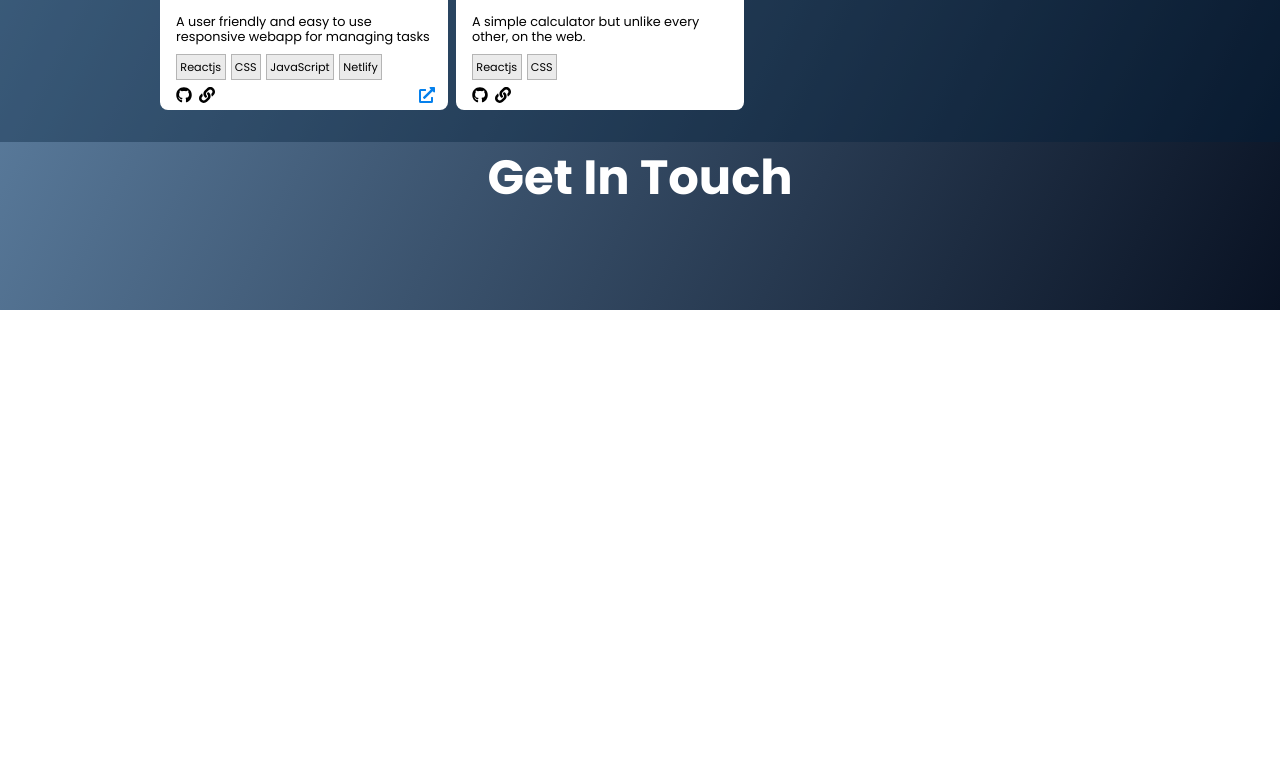
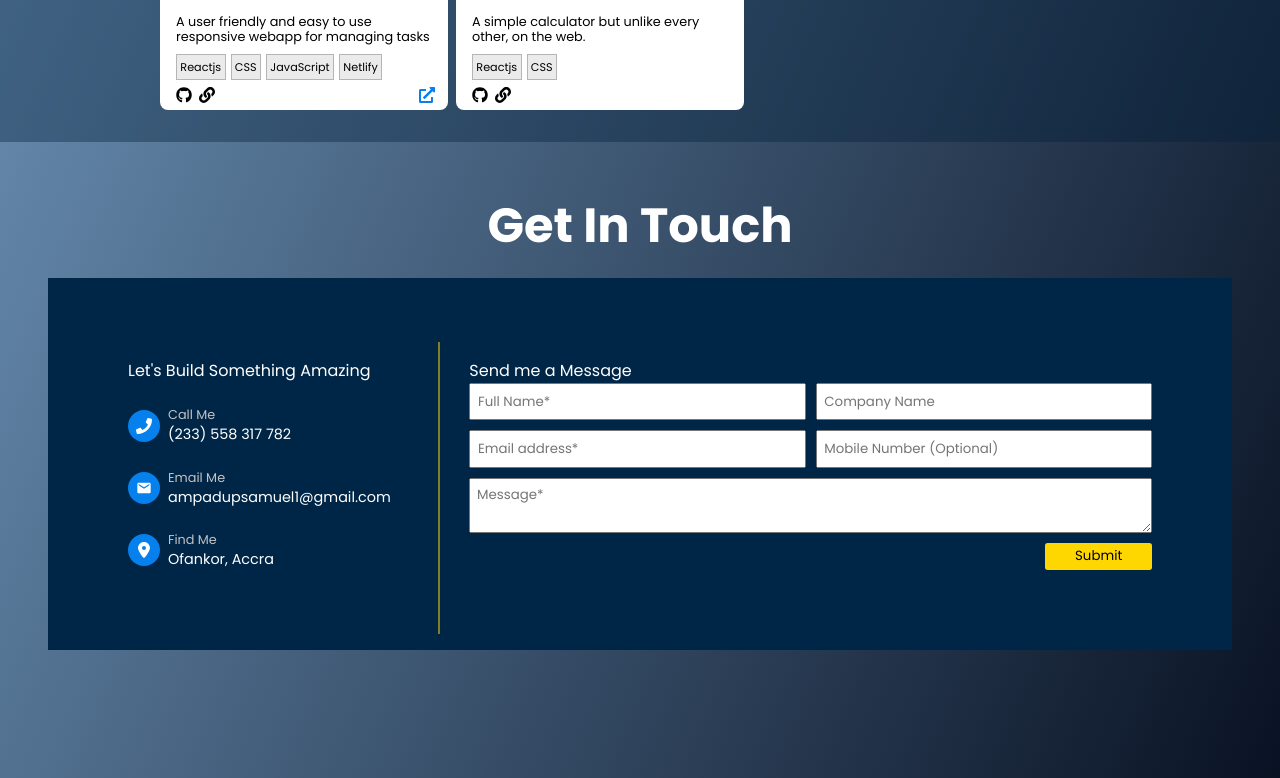
Before and after one commit to Psamm-y/React-projects, a React (Vite) app: page / in a window 1280 px wide. Shown: the part 2220-2998 px from the top of the page. Before the commit the page ends 2530 px from the top, so only its background shows below. Built offline with nearby package versions, Linux system fonts and the light colour scheme.

Commit message:
refactor

```diff
--- a/src/porfolio shi/Accordion.jsx
+++ b/src/porfolio shi/Accordion.jsx
@@ -11,7 +11,7 @@ const Accordion = ({ title, essay }) => {
         <div className="title">{title}</div>
         <span>{expand ? <FaChevronCircleUp /> : <FaChevronCircleDown />}</span>
       </div>
-      <div className="accordion-content">{expand ? essay : ''}</div>
+      <div className="accordion-content">{expand && essay}</div>
     </>
   );
 };
--- a/src/porfolio shi/Contact.jsx
+++ b/src/porfolio shi/Contact.jsx
@@ -1,12 +1,57 @@
 import React from 'react';
 import './contact.css';
+import { FaLocationArrow, FaMailBulk, FaMap, FaPhone } from 'react-icons/fa';
+import { MdMail } from 'react-icons/md';
+import { FaLocationDot, FaMapLocation } from 'react-icons/fa6';
 const Contact = () => {
   return (
-    <div>
+    <div className="contact-sec" style={{ color: 'white' }}>
       <div className="section-head">
         <h2>Get In Touch</h2>
       </div>
-      <div className="get-in-touch-sec"></div>
+      <div className="get-in-touch-sec">
+        <div className="left">
+          <p>Let's Build Something Amazing</p>
+          <div className="contact-info">
+            <span>
+              <FaPhone />
+            </span>
+            <div>
+              <p>Call Me</p>
+              <p>(233) 558 317 782</p>
+            </div>
+          </div>
+          <div className="contact-info">
+            <span>
+              <MdMail />
+            </span>
+            <div>
+              <p>Email Me</p>
+              <p>ampadupsamuel1@gmail.com</p>
+            </div>
+          </div>
+          <div className="contact-info">
+            <span>
+              <FaLocationDot />
+            </span>
+            <div>
+              <p>Find Me</p>
+              <p>Ofankor, Accra</p>
+            </div>
+          </div>
+        </div>
+        <div className="right">
+          <p>Send me a Message</p>
+          <form action="">
+            <input type="text" placeholder="Full Name*" required />
+            <input type="text" placeholder="Company Name" />
+            <input type="text" placeholder="Email address*" required />
+            <input type="text" placeholder="Mobile Number (Optional)" />
+            <textarea type="text" placeholder="Message*" required />
+            <button>Submit</button>{' '}
+          </form>
+        </div>
+      </div>
     </div>
   );
 };
--- a/src/porfolio shi/contact.css
+++ b/src/porfolio shi/contact.css
@@ -0,0 +1,73 @@
+.contact-info {
+  display: flex;
+  align-items: center;
+}
+.contact-info div p:nth-child(1) {
+  font-size: 0.8em;
+  color: rgb(194, 194, 194);
+}
+.contact-info div p:nth-child(2) {
+  font-size: 0.9em;
+}
+.contact-info span {
+  font-size: 1em;
+  display: flex;
+  margin-right: 0.5em;
+  background-color: #0580ec;
+  padding: 0.5em;
+  border-radius: 1em;
+}
+.right input {
+  padding: 0.5em;
+  outline: none;
+}
+.right form {
+  display: grid;
+  grid-template-columns: repeat(2, 1fr);
+  gap: 10px;
+}
+.right form textarea {
+  grid-column: span 2;
+  grid-row: span 2;
+  padding: 0.5em;
+  outline: none;
+}
+.right form button {
+  grid-column-start: 2;
+  background-color: gold;
+  height: 2em;
+  width: 8em;
+  border: none;
+  border-radius: 0.2em;
+  justify-self: end;
+}
+.contact-sec {
+  padding: 3em;
+}
+.get-in-touch-sec {
+  display: grid;
+  grid-template-columns: repeat(3, 1fr);
+  background-color: #002647;
+  position: relative;
+  padding: 5em;
+}
+.get-in-touch-sec::before {
+  content: '';
+  background-color: gold;
+  position: absolute;
+  top: 4em;
+  bottom: 1em;
+  left: 33%;
+  width: 1px;
+  transform: translateX(-50%);
+}
+.right {
+  grid-column: span 2;
+  place-items: left;
+}
+.left {
+  place-items: right;
+  display: flex;
+  flex-direction: column;
+  justify-content: space-between;
+}
--- a/src/porfolio shi/projects.css
+++ b/src/porfolio shi/projects.css
@@ -14,13 +14,13 @@
   grid-template-columns: 1fr;
   width: 18em;
   height: 18em;
-  transition: 0.2s ease;
+  transition: 0.5s ease;
   border-radius: 0.5em;
   cursor: pointer;
 }
 .project-card:hover {
-  box-shadow: 0px 15px 15px #000000a4;
-  transform: scale(0.99);
+  box-shadow: 0px 10px 15px #000000;
+  /* transform: scale(0.99); */
 }
 .project-image {
   position: relative;
@@ -40,7 +40,7 @@
     rgba(0, 0, 0, 0.518),
     rgba(0, 0, 0, 0.631)
   );
-  top: 0;
+  top: 5em;
   bottom: 0;
   right: 0;
   left: 0;
@@ -122,4 +122,7 @@ a {
     grid-template-columns: 1fr;
     place-items: center;
   }
+  .projects-section {
+    padding: 2em;
+  }
 }
```
